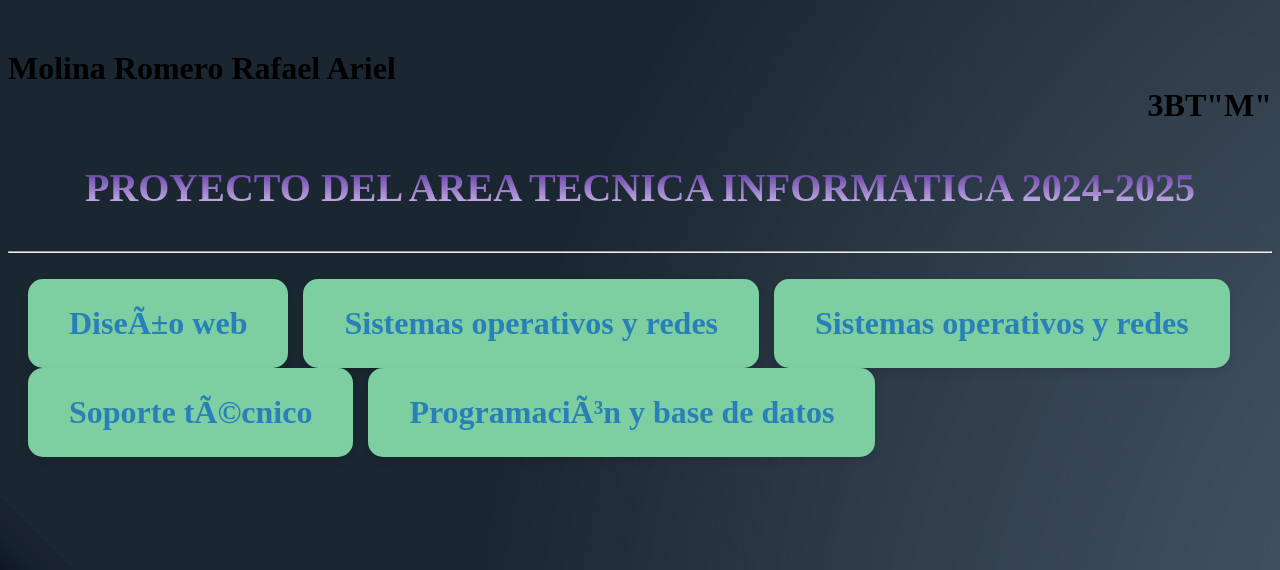
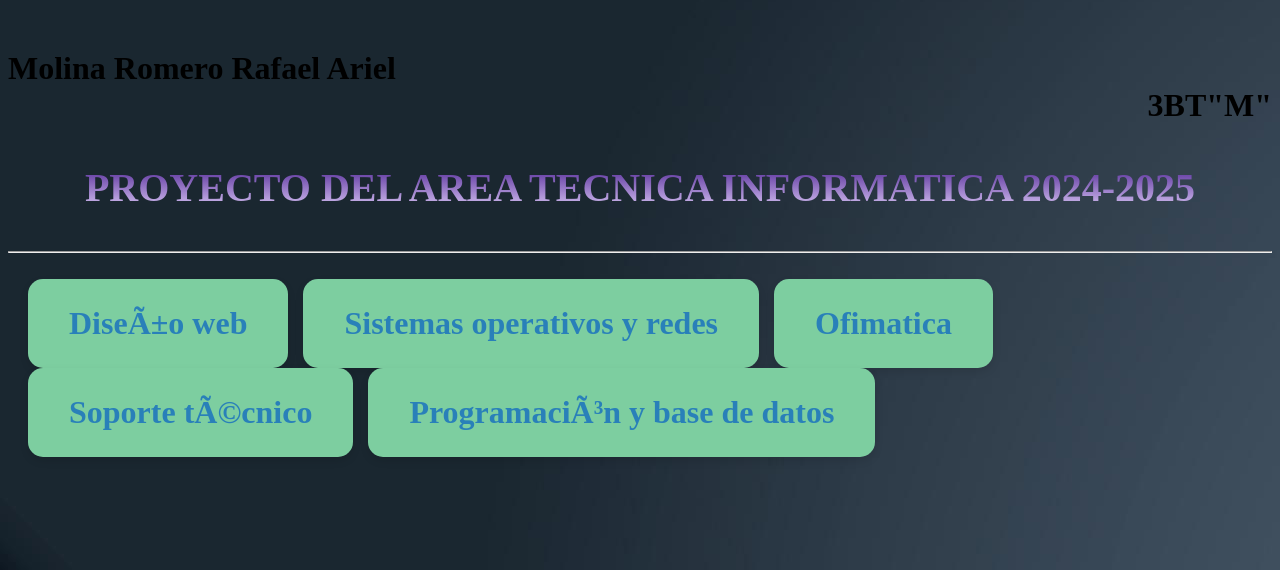
Before and after one commit to yud9e/pagina1, a plain HTML site: page index.html in a window 1280 px wide. Shown: the part 230-800 px from the top of the page. Drawn offline with Linux system fonts and the light colour scheme.

Commit message:
Update index.html

```diff
--- a/index.html
+++ b/index.html
@@ -160,7 +160,7 @@ PROYECTO DEL AREA TECNICA 2024-2025
     </ul>
   </li>
 <li>
-    <a href="#">Sistemas operativos y redes</a>
+    <a href="#">Ofimatica</a>
     <ul class="submenu">
       <li><a href="#">1er Trimestre</a></li>
       <li><a href="#">2do Trimestre</a></li>
```
